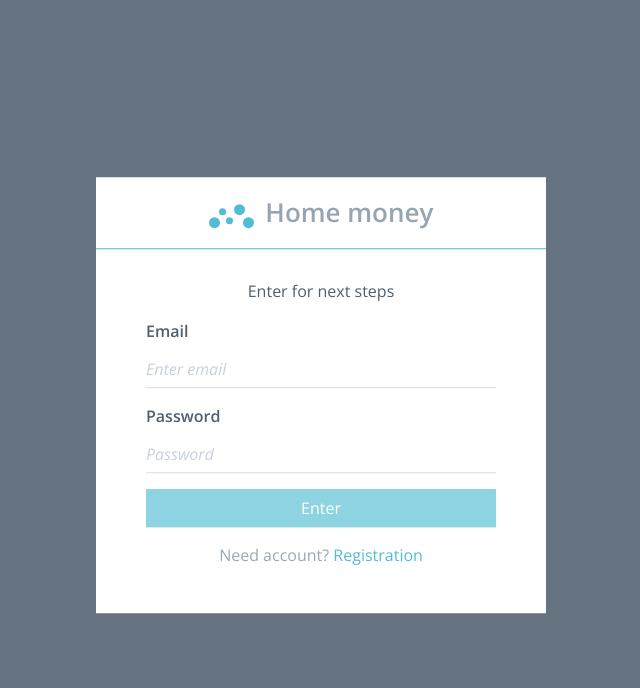
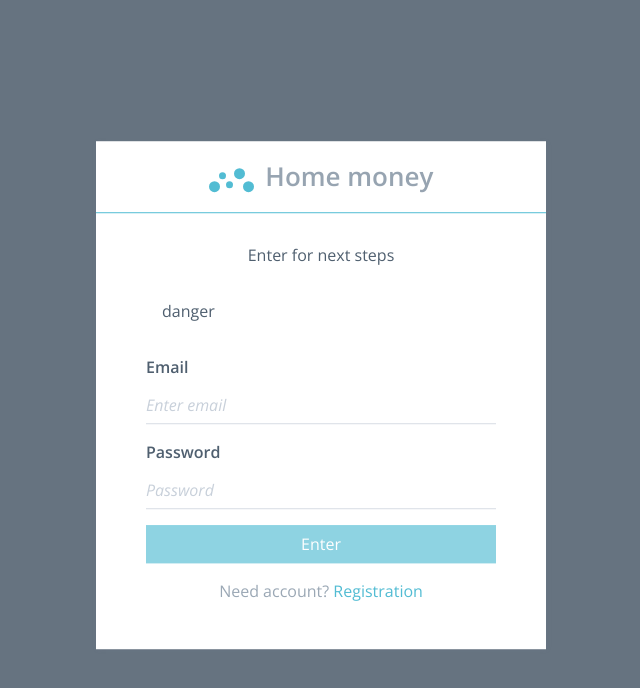
Before and after one commit to katerynabugaieva/home-money, an Angular app: page /login in a window 1280 px wide. Shown: the top 688 px of the page, without its empty margins (319-959 px from the left). Built offline with nearby package versions, Linux system fonts and the light colour scheme.

Commit message:
login getting data from server

```diff
--- a/src/app/app.module.ts
+++ b/src/app/app.module.ts
@@ -5,6 +5,7 @@ import {HttpModule} from '@angular/http';
 import { AppComponent } from './app.component';
 import { AuthModule } from './auth/auth.module';
 import {AppRoutingModule} from './app-routing.module';
+import { UsersService } from './shared/services/users.servise';
 
 @NgModule({
   declarations: [
@@ -16,7 +17,7 @@ import {AppRoutingModule} from './app-routing.module';
     HttpModule,
     AppRoutingModule
   ],
-  providers: [],
+  providers: [UsersService],
   bootstrap: [AppComponent]
 })
 export class AppModule { }
--- a/src/app/auth/login/login.component.html
+++ b/src/app/auth/login/login.component.html
@@ -1,4 +1,7 @@
 <p class="text-xs-center">Enter for next steps</p>
+<div class="alert alert-{{message.type}}"
+*ngIf="message.text">
+{{message.text}}</div>
                 <form [formGroup]='form' (ngSubmit)='onSubmit()'>
                     <div class="form-group"
                     [ngClass]="{'has-error':form.get('email').invalid && form.get('email').touched}">
--- a/src/app/auth/login/login.component.ts
+++ b/src/app/auth/login/login.component.ts
@@ -1,5 +1,8 @@
 import { Component, OnInit } from '@angular/core';
 import { FormGroup, FormControl, Validators } from '@angular/forms';
+import { UsersService } from 'src/app/shared/services/users.servise';
+import {User} from '../../shared/models/user.model';
+import {Message} from '../../shared/models/message.model';
 
 @Component({
   selector: 'app-login',
@@ -8,16 +11,37 @@ import { FormGroup, FormControl, Validators } from '@angular/forms';
 })
 export class LoginComponent implements OnInit {
 form: FormGroup;
-  constructor() { }
+message: Message;
+  constructor(private usersService: UsersService) { }
 
   ngOnInit() {
     this.form = new FormGroup({
       'email': new FormControl(null, [Validators.required, Validators.email]),
       'password': new FormControl(null, [Validators.required, Validators.minLength(6)])
-    })
+    });
+
+    this.message = new Message('', 'danger');
   }
 
-  onSubmit(){
-    console.log(this.form)
+  private showMessage(text: string, type: string = 'danger') {
+    this.message = new Message(type, text);
+    window.setTimeout(() =>
+      { this.message.text = ''; }, 2000);
+  }
+  onSubmit() {
+    const formData = this.form.value;
+    this.usersService
+    .getUserByEmail(formData.email)
+    .subscribe((user: User) => {
+    if (user) {
+      if (user.password === formData.password) {
+        this.showMessage('yes', 'succes');
+      } else {
+        this.showMessage('wrong pass');
+      }
+  } else {
+    this.showMessage('noooo');
+  }
+});
   }
 }
--- /dev/null
+++ b/src/app/shared/models/message.model.ts
@@ -0,0 +1,6 @@
+export class Message {
+    constructor(
+        public type: string,
+        public text: string
+    ) {}
+}
--- a/src/app/shared/services/users.servise.ts
+++ b/src/app/shared/services/users.servise.ts
@@ -1,6 +1,6 @@
-import { Http } from '@angular/http';
+import { Http, Response } from '@angular/http';
 import { Injectable } from '@angular/core';
-import { Observable } from 'rxjs';
+import { Observable } from 'rxjs/Observable';
 import {User} from '../models/user.model';
 
 @Injectable()
@@ -9,7 +9,8 @@ export class UsersService {
 
     }
     getUserByEmail(email: string): Observable<User> {
-        return this.http.get("http://localhost:3000/users?email=${email}")
-       // .map((response: Response) => response.json())
+        return this.http.get(`http://localhost:3000/users?email=${email}`)
+        .map((response: Response) => response.json())
+        .map((user: User[]) => user[0] ? user[0] : undefined)
     }
 }
--- a/src/main.ts
+++ b/src/main.ts
@@ -3,6 +3,7 @@ import { platformBrowserDynamic } from '@angular/platform-browser-dynamic';
 
 import { AppModule } from './app/app.module';
 import { environment } from './environments/environment';
+import 'rxjs/Rx'
 
 if (environment.production) {
   enableProdMode();
```
